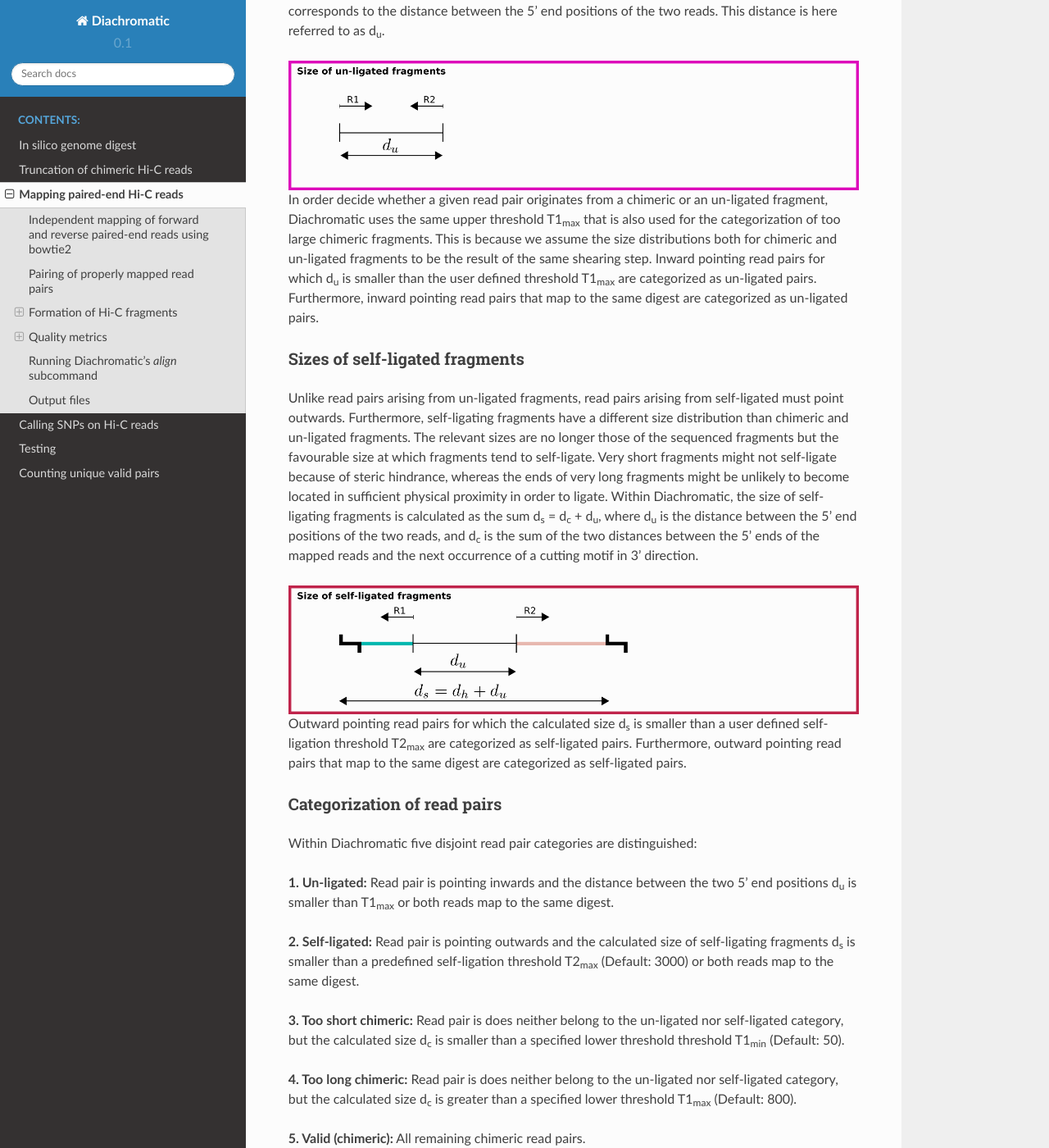
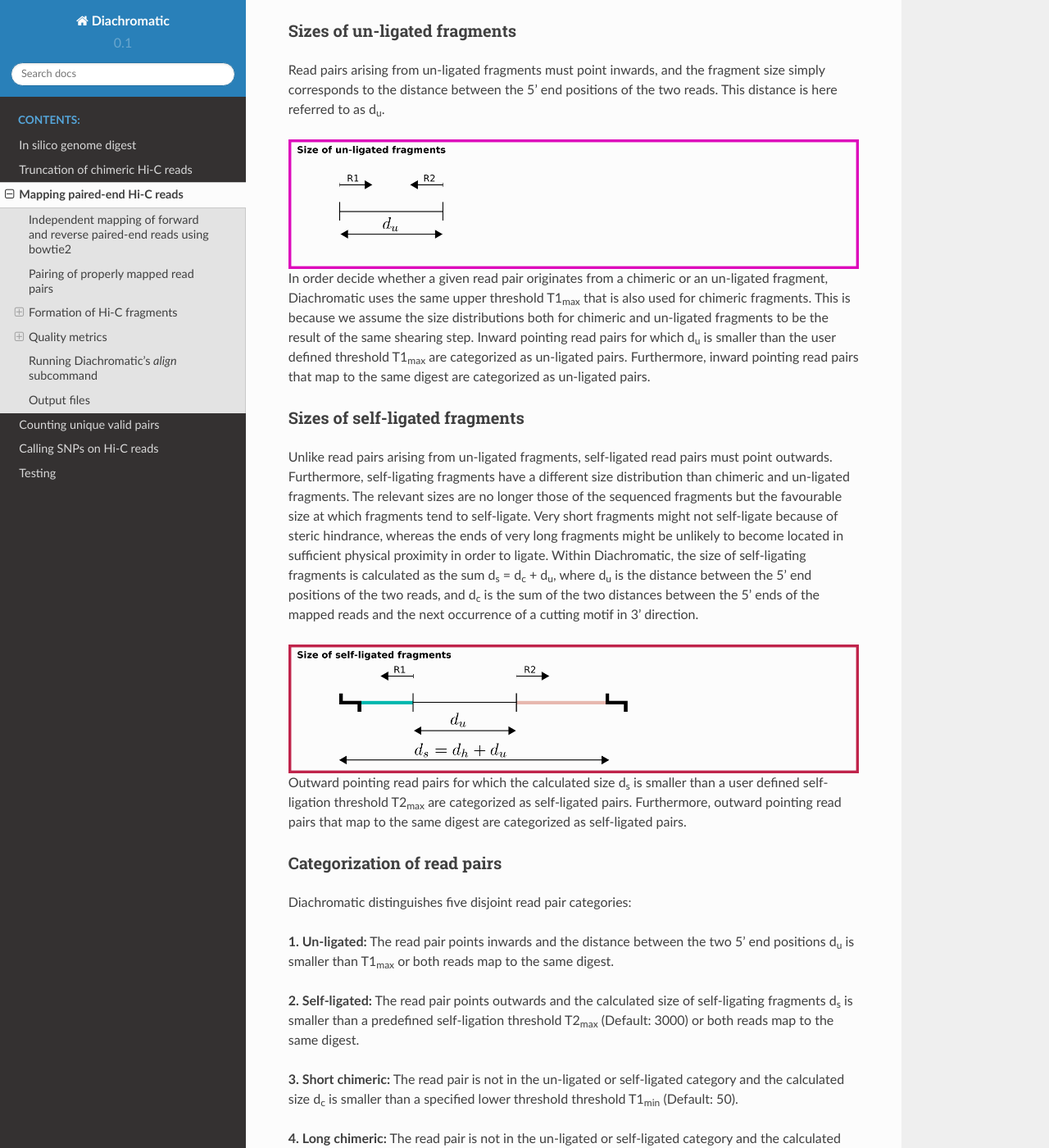
Before and after one commit to TheJacksonLaboratory/diachromatic, a Sphinx documentation site: the page built from docs/mapping.rst, in a window 1280 px wide and 1400 px high, scrolled down 3126 px. Shown: the whole window at 82% size. Built offline with Sphinx 7.4.7 and the Read the Docs theme 2.0.0, drawn with Linux system fonts in a browser that asks for light colours; some of the changed text lies outside the part shown.

Commit message:
documentation

```diff
--- a/docs/conf.py
+++ b/docs/conf.py
@@ -46,7 +46,7 @@
 
 # General information about the project.
 project = u'Diachromatic'
-copyright = u'2018, Peter Hansen, Peter Robinson'
+copyright = u'2019, Peter Hansen, Peter Robinson'
 author = u'Peter Hansen, Peter Robinson'
 
 # The version info for the project you're documenting, acts as replacement for
@@ -111,6 +111,7 @@
 }
 
 
+
 # -- Options for HTMLHelp output ------------------------------------------
 
 # Output file base name for HTML help builder.
--- a/docs/mapping.rst
+++ b/docs/mapping.rst
@@ -7,14 +7,14 @@
 The two reads of a valid Hi-C read pair come from two different interacting genomic regions that can be
 separated by a large number of nucleotides within the same chromosome (**cis interactions**) or even be located on
 different chromosomes (**trans interactions**). For this reason, the distance between the two 5' end positions of the
-mapped reads can no longer be interpreted as the classical *insert size* in all cases.
+mapped reads can no longer be interpreted as the classical *insert size*.
 Therefore, the truncated forward (R1) and reverse (R2) reads have to be mapped independently.
 
 Diachromatic separately executes ``bowtie2``  with the ``--very-sensitive`` option for the truncated R1 and R2 reads.
 Read pairs for which at least one read cannot be mapped uniquely are discarded.
 Diachromatic provides two levels of stringency for the definition of multi-mapped reads:
     1. **Very stringent mapping:** There is no second best alignment for the given read. In this case the line in the SAM record produced by ``bowtie2`` contains no ``XS`` tag. Use Diachromatic's ``--bowtie-stringent-unique`` or ``-bsu`` option in order to use this level of stringency.
-    2. **Less stringent mapping:** There can be a second best alignment, but the score of the alignment (MAPQ) needs to e greater or equal than 30 and the difference of the mapping scores between the best and second best alignment must be greater or equal than 10 (c.f. `HiCUP <https://www.bioinformatics.babraham.ac.uk/projects/hicup/>`_). Diachromatic uses this option by default.
+    2. **Less stringent mapping:** There can be a second best alignment, but the score of the alignment (MAPQ) needs to e greater or equal than 30 and the difference of the mapping scores between the best and second best alignment must be greater or equal than 10 (following the recommendation of `HiCUP <https://www.bioinformatics.babraham.ac.uk/projects/hicup/>`_). Diachromatic uses this option by default.
 
 
 Pairing of properly mapped read pairs
@@ -92,7 +92,7 @@
     :align: center
 
 In order decide whether a given read pair originates from a chimeric or an un-ligated fragment, Diachromatic
-uses the same upper threshold T1\ :sub:`max` that is also used for the categorization of too large chimeric fragments.
+uses the same upper threshold T1\ :sub:`max` that is also used for  chimeric fragments.
 This is because we assume the size distributions both for chimeric and un-ligated fragments to be the result of the same shearing
 step.
 Inward pointing read pairs for which d\ :sub:`u` is smaller than the user defined threshold T1\ :sub:`max` are categorized as
@@ -103,7 +103,7 @@
 Sizes of self-ligated fragments
 -------------------------------
 
-Unlike read pairs arising from un-ligated fragments, read pairs arising from self-ligated must point outwards.
+Unlike read pairs arising from un-ligated fragments, self-ligated read pairs must point outwards.
 Furthermore, self-ligating fragments have a different size distribution than chimeric and un-ligated fragments.
 The relevant sizes are no longer those of the sequenced fragments but the favourable size at which fragments tend to
 self-ligate.
@@ -123,15 +123,15 @@
 Categorization of read pairs
 ----------------------------
 
-Within Diachromatic five disjoint read pair categories are distinguished:
+Diachromatic distinguishes five disjoint read pair categories:
 
-**1. Un-ligated:** Read pair is pointing inwards and the distance between the two 5' end positions d\ :sub:`u` is smaller than T1\ :sub:`max` or both reads map to the same digest.
+**1. Un-ligated:** The read pair points inwards and the distance between the two 5' end positions d\ :sub:`u` is smaller than T1\ :sub:`max` or both reads map to the same digest.
 
-**2. Self-ligated:** Read pair is pointing outwards and the calculated size of self-ligating fragments d\ :sub:`s` is smaller than a predefined self-ligation threshold T2\ :sub:`max` (Default: 3000) or both reads map to the same digest.
+**2. Self-ligated:** The read pair points outwards and the calculated size of self-ligating fragments d\ :sub:`s` is smaller than a predefined self-ligation threshold T2\ :sub:`max` (Default: 3000) or both reads map to the same digest.
 
-**3. Too short chimeric:** Read pair is does neither belong to the un-ligated nor self-ligated category, but the calculated size d\ :sub:`c` is smaller than a specified lower threshold threshold T1\ :sub:`min` (Default: 50).
+**3. Short chimeric:** The read pair is not in the un-ligated or self-ligated category and the calculated size d\ :sub:`c` is smaller than a specified lower threshold threshold T1\ :sub:`min` (Default: 50).
 
-**4. Too long chimeric:** Read pair is does neither belong to the un-ligated nor self-ligated category, but the calculated size d\ :sub:`c` is greater than a specified lower threshold T1\ :sub:`max` (Default: 800).
+**4. Long chimeric:** The read pair  is not in the un-ligated or self-ligated category and the calculated size d\ :sub:`c` is greater than a specified lower threshold T1\ :sub:`max` (Default: 800).
 
 **5. Valid (chimeric):** All remaining chimeric read pairs.
 
@@ -140,7 +140,7 @@
 .. figure:: img/fragment_categories.png
     :align: center
 
-The next four paragraphs explain the categorization along the blue bullets points 1 to 4:
+The decision as to whether a read-pair is valid or not is made according to the four decision nodes shown in the Figure:
 
 **1.** Read pairs that map to different chromosomes or to the same strand cannot originate from un-ligated or self-ligated fragments. Therefore, they are categorized as chimeric read pairs that are valid, if the size d\ :sub:`s` is within the specified range.
 
@@ -160,14 +160,15 @@
 Trans read pairs
 ----------------
 
-Read pairs arising from trans read pairs may have each of the eight possible orientations but they must be chimeric by
+Trans read pairs (i.e., read pairs in which the read map to different chromosomes)
+may have each of the eight possible orientations but they must be chimeric by
 definition. The number of trans read pairs is determined and reported for each read pair category.
 For the categories un-ligated and self-ligated the number of trans pairs must be zero.
 
 Dichromatic vs. HiCUP categories
 --------------------------------
 
-If HiCUP is executed with the ``--keep`` flag, it will crate a directory containing BAM files for the individual read pair
+If HiCUP is executed with the ``--keep`` flag, it will create a directory containing BAM files for the individual read pair
 categories. We applied HiCUP to the associated test data, converted the BAM files back to FASTQ format
 and applied Diachromatic to the FASTQ files.
 The following table shows the numbers of read pairs for HiCUP vs Diachromatic categories.
@@ -199,11 +200,13 @@
 
 Quality metrics
 ~~~~~~~~~~~~~~~
+Diachromatic outputs a text file with the quality metrics for each run. The interpretation of the individual metrics is
+as follows.
 
 Percentage of paired read pairs
 -------------------------------
 
-Percentage of truncated input read pairs that were paired, i.e. both read could be uniquely mapped to the genome.
+Percentage of truncated input read pairs that were paired, i.e. both reads were uniquely mapped to the genome.
 Typical values range between 40% and 60%.
 
 
@@ -212,7 +215,7 @@
 
 For Hi-C, the removal of duplicates must take into account the chimeric nature of the underlying fragments.
 The HPDR is defined as the percentage of paired read pairs that were removed because they were recognized to be *Hi-C duplicates*.
-Usually, high duplication rates indicate sequencing libraies of low complexity.
+Usually, high duplication rates indicate sequencing libraries with low complexity.
 Typical values range between 1% and 50%.
 
 
@@ -223,15 +226,15 @@
 mapped into disjoint subsets.
 The percentages of the different categories may be useful for experimental troubleshooting.
 
-**Percentage of un-ligated read pairs:** A high percentages of un-ligated pairs indicate poor enrichment for ligation junctions, i.e. the streptavidin pull-down of biotinylated Hi-C ligation might to be improved. Typical values range between 5% and 15%.
+**Percentage of un-ligated read pairs:** A high percentages of un-ligated pairs indicate poor enrichment for ligation junctions, i.e. the streptavidin pull-down of biotinylated Hi-C ligation did not perform well. Typical values range between 5% and 15%.
 
-**Percentage of self-ligated read pairs:** In practice, self-ligation seem to occur not very often. Typical values are below 1%.
+**Percentage of self-ligated read pairs:** In practice, self-ligation seems not to occur  very often. Typical values are below 1%.
 
-**Percentage of too short chimeric read pairs:** A high percentage of too short chimeric fragments may indicate that either the chosen lower threshold does not match the experimental settings, or inversely, the parameters for shearing need to be adjusted. Typical values are smaller than 10%.
+**Percentage of short chimeric read pairs:** A high percentage of short chimeric fragments may indicate that either the chosen lower threshold does not match the experimental settings, or conversely, the parameters for shearing need to be adjusted. Typical values are smaller than 10%.
 
-**Percentage of too large chimeric read pairs:** Essentially, the same applies as for the too short category.
+**Percentage of large chimeric read pairs:** Essentially, the same applies as for the short chimeric category.
 
-**Percentage of valid read pairs:** The more, the better. Typical values range between 65% and 85%.
+**Percentage of valid read pairs:** The more, the better. For a successful experiment, typical values range between 65% and 85%.
 
 
 Yield of valid pairs (YVP)
@@ -258,14 +261,15 @@
 
 Percentage of unique paired read pairs that did not arise from fragments with dangling-ends, i.e. ends that correspond
 to un-ligated restriction enzyme cutting sites.
-The RLC is intended to reflect the efficiency of the re-ligation step and could possibly be used to improve experimental
+The RLC is intended to reflect the efficiency of the re-ligation step
+and could possibly be used to improve experimental
 conditions for re-ligation.
 
 
 Size distribution of chimeric and un-ligated fragments
 ------------------------------------------------------
 
-The plot of fragment size distributions is intended to serve as a a kind of sanity check.
+The plot of fragment size distributions is intended to serve as a kind of sanity check.
 Deviations from bell-shaped curve progressions should be thoroughly scrutinized.
 Furthermore, the plot might be useful for the adjustment of Diachromatic's size thresholds T1\ :sub:`min` and T1\ :sub:`max`.
 For instance, a high number of read pairs that are categorized as *too large* could indicate that the actual size of
@@ -277,7 +281,7 @@
 Active chimeric fragments (**red**) form a subset of all chimeric fragments, whereby either the read R1 or R2 is assigned
 to a digest that is flagged as selected in the digest file passed to Diachromatic.
 For the size distribution of un-ligated fragments (**blue**) the distances between all inward pointing read pairs mapping
-too the same chromosome (*cis*) are determined.
+to the same chromosome (*cis*) are determined.
 
 .. figure:: img/size_distribution_plot.png
     :align: center
@@ -289,7 +293,12 @@
 
 Use the following command to run the alignment step. ::
 
-    $ java -jar target/Diachromatic.jar align -b /usr/bin/bowtie2 -i /data/bt_indices/hg38 -q prefix.truncated_R1.fq.gz -r prefix.truncated_R2.fq.gz -d hg38_DpnII_DigestedGenome.txt
+    $ java -jar target/Diachromatic.jar align \
+        -b /usr/bin/bowtie2 \
+        -i /data/bt_indices/hg38 \
+        -q prefix.truncated_R1.fq.gz \
+        -r prefix.truncated_R2.fq.gz \
+        -d hg38_DpnII_DigestedGenome.txt
 
 
 The following table lists all possible arguments.
@@ -360,7 +369,7 @@
 
 Finally, an R script ``prefix.frag.sizes.counts.script.R`` is generated that contains fragment size counts and can be
 used to generate a plot as shown above.
-In order to produce a PDF file execute the script as follows: ::
+In order to produce a PDF file, execute the script as follows: ::
 
     $ Rscript prefix.frag.sizes.counts.script.R
 
--- a/docs/truncate.rst
+++ b/docs/truncate.rst
@@ -5,8 +5,8 @@
 Ligation junctions, chimeric fragments and chimeric reads
 ~~~~~~~~~~~~~~~~~~~~~~~~~~~~~~~~~~~~~~~~~~~~~~~~~~~~~~~~~
 
-Valid Hi-C read pairs stem from chimeric fragments consisting of DNA from two different loci linked by the ligation
-junction. Depending on whether the sticky ends of the dangling ends were filled or not, the ligation junction consist
+Valid Hi-C read pairs originate from chimeric fragments with DNA from two different loci linked by the ligation
+junction. Depending on whether the sticky ends of the dangling ends were filled or not, the ligation junction consists
 of either one or two restriction enzyme cutting motifs.
 
 .. figure:: img/sticky_and_blunt_ends.png
```
Also changed, not shown: other parts of docs/mapping.rst (+10 -10 lines), other parts of docs/truncate.rst (+1 -1 lines), docs/count.rst (+13 -13 lines), docs/digest.rst (+13 -12 lines), docs/index.rst (+9 -8 lines).
